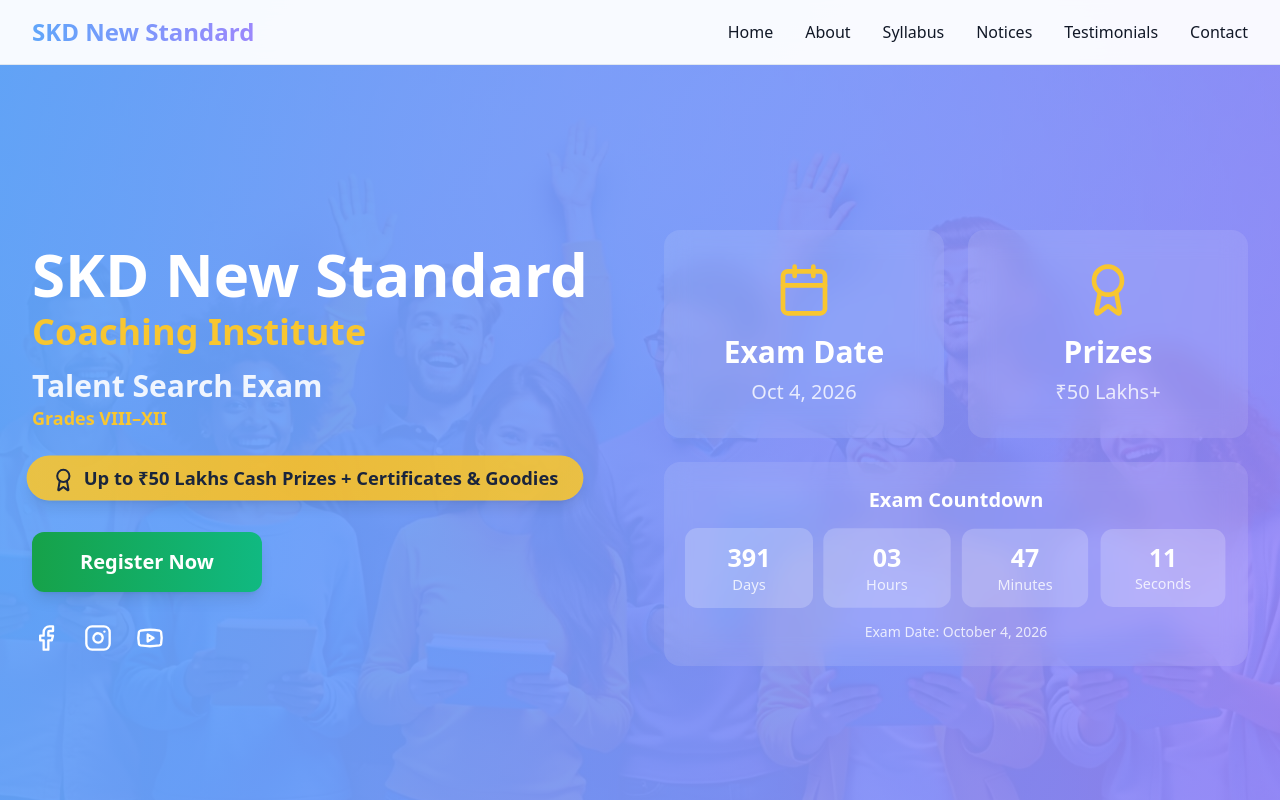
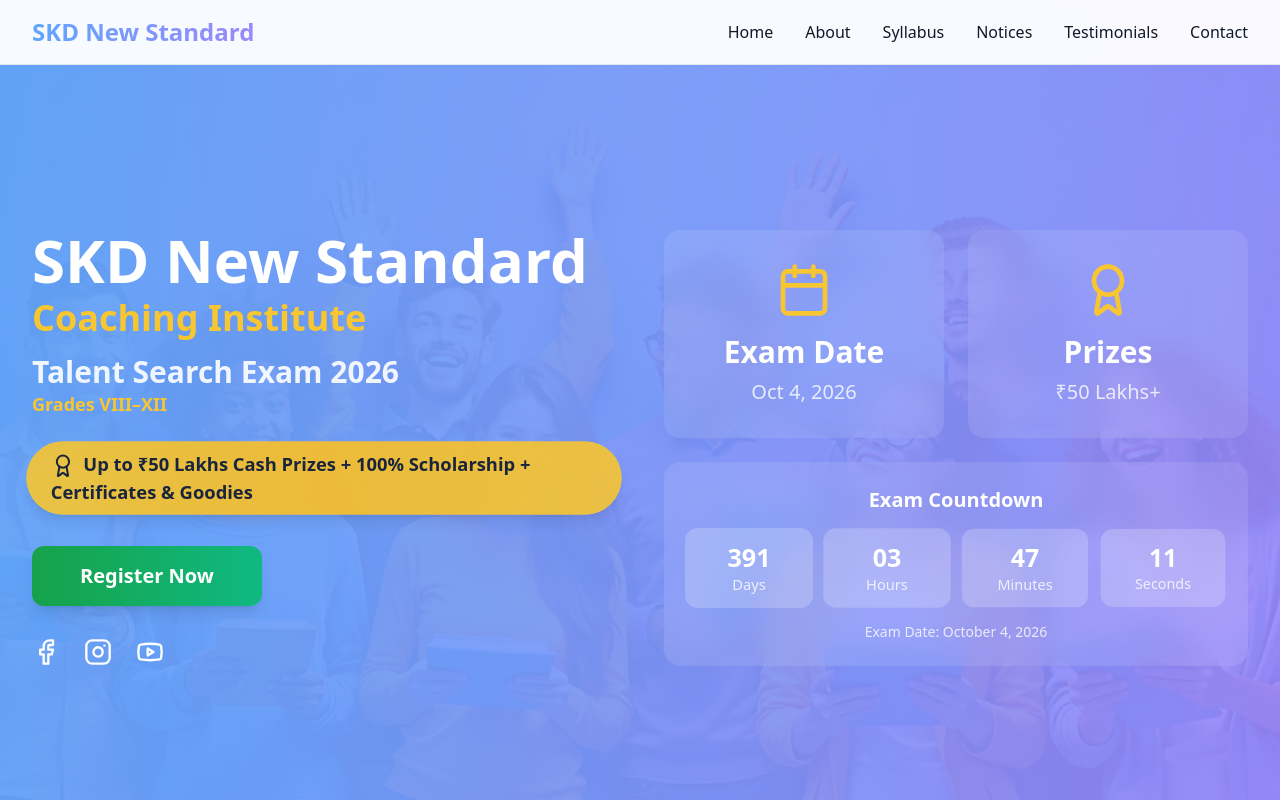
Before and after one commit to anu-skd/skd-talent-quest, a React (Vite) app: page / in a window 1280 px wide. Shown: the top 800 px of the page. Built offline with nearby package versions, Linux system fonts and the light colour scheme.

Commit message:
Update Hero Section

```diff
--- a/src/components/HeroSection.tsx
+++ b/src/components/HeroSection.tsx
@@ -46,7 +46,7 @@ const HeroSection = ({ onOpenRegistration }: { onOpenRegistration: () => void })
               animate={{ opacity: 1, y: 0 }}
               transition={{ duration: 0.8, delay: 0.4 }}
             >
-              Talent Search Exam
+              Talent Search Exam 2026
               <span className="block text-lg text-secondary">Grades VIII–XII</span>
             </motion.h2>
 
@@ -59,7 +59,7 @@ const HeroSection = ({ onOpenRegistration }: { onOpenRegistration: () => void })
             >
               <div className="prize-banner animate-float">
                 <Award className="inline-block mr-2" size={24} />
-                Up to ₹50 Lakhs Cash Prizes + Certificates & Goodies
+                Up to ₹50 Lakhs Cash Prizes + 100% Scholarship + Certificates & Goodies
               </div>
             </motion.div>
 
```
